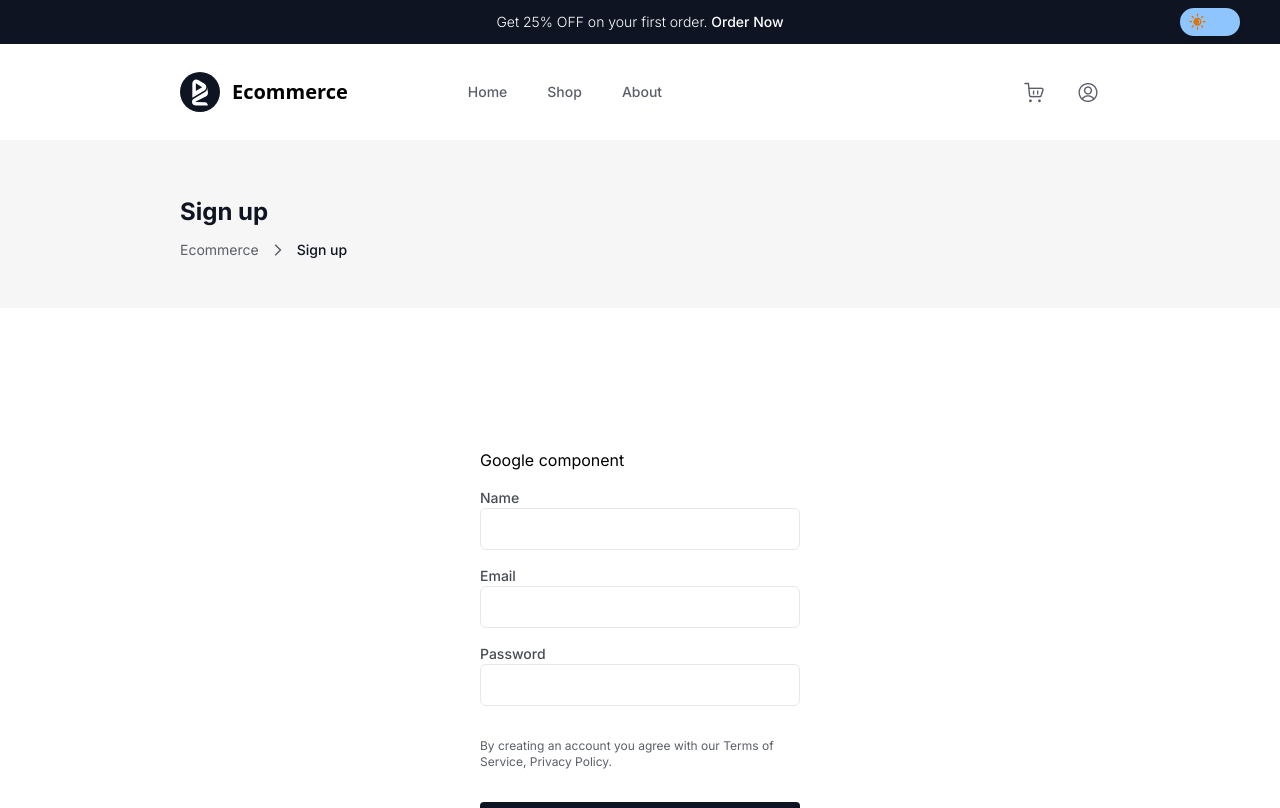
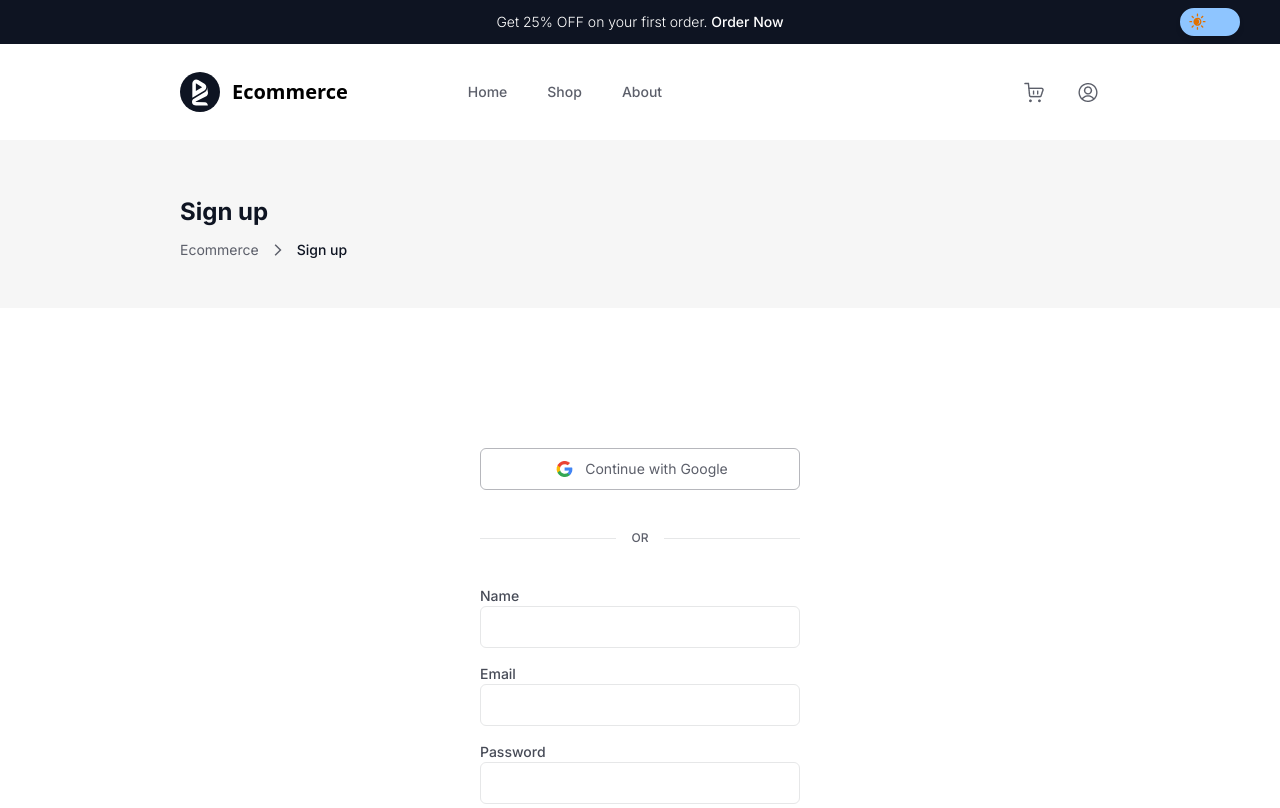
Before and after one commit to AdrianaRaubach/aws_react_dez24_d03, a React (Vite) app: page /sign-up in a window 1280 px wide. Shown: the top 808 px of the page. Built offline with nearby package versions, Linux system fonts and the light colour scheme; no server answers; data requests are answered from the project's data file.

Commit message:
feat: added google signIn component

```diff
--- a/src/Routes.tsx
+++ b/src/Routes.tsx
@@ -11,11 +11,15 @@ import { SignUp } from "./pages/SignUp";
 import { ForgotPassword } from "./pages/ForgotPassword";
 import { About } from "./pages/About";
 import { SignedIn, SignedOut } from "@clerk/clerk-react";
+import { GoogleSignInButton } from "./components/GoogleSignInButton";
+import { GoogleSignInCallback } from "./components/GoogleSignInCallback";
 
 export const Routers = () => {
   return (
     <Routes>
         <Route path="/" element={<Homepage />} />
+        <Route path="/" element={<GoogleSignInButton />} />
+        <Route path="/google-callback" element={<GoogleSignInCallback />} />
         <Route path="/listing" element={<Listing />} />
         <Route path="/product" element={<Product />} />
         <Route path="/product/:id" element={<Product />} />
--- /dev/null
+++ b/src/components/GoogleSignInButton.tsx
@@ -0,0 +1,27 @@
+import { useSignIn } from '@clerk/clerk-react';
+import GoogleLogo from '../images/icons/Google.png'
+
+export const GoogleSignInButton = () => {
+  const { signIn } = useSignIn()
+
+  const handleGoogleSignIn = async () => {
+    if(signIn){
+      try {
+        await signIn.authenticateWithRedirect({
+          strategy: 'oauth_google',
+          redirectUrl: '/google-callback',
+          redirectUrlComplete:'/'
+        })
+      } catch (error) {
+          console.error(error)
+      }
+    }
+  }
+
+  return (
+    <button onClick={handleGoogleSignIn} className='flex gap-2 text-bk-500 border border-bk-200 w-full justify-center text-sm font-inter items-center rounded-md py-2 dark:text-gray-400 hover:bg-w-100 dark:hover:bg-bk-700 cursor-pointer'>
+      <img src={GoogleLogo} alt="google" />
+        Continue with Google
+    </button>
+  )
+}
--- /dev/null
+++ b/src/components/GoogleSignInCallback.tsx
@@ -0,0 +1,25 @@
+import { useEffect } from 'react';
+import { useClerk } from '@clerk/clerk-react';
+import { useNavigate } from 'react-router-dom';
+import { Loading } from './Loading';
+
+export const GoogleSignInCallback = () => {
+  const { handleRedirectCallback } = useClerk()
+  const navigate = useNavigate()
+
+  useEffect(() => {
+    const handleCallback = async () => {
+      try {
+        await handleRedirectCallback({})
+        navigate('/')
+      } catch (error) {
+        console.error(error)
+        navigate('/login')
+      }
+    }
+
+    handleCallback()
+  }, [handleRedirectCallback, navigate])
+
+  return <Loading text='Loading'/>
+}
--- a/src/components/ProfileImage.tsx
+++ b/src/components/ProfileImage.tsx
@@ -16,7 +16,7 @@ export const ProfileImage = () => {
 
     return (
         <div className="text-sm rounded-full w-12 h-12 bg-primary-b-100 text-primary-b-900 dark:bg-blue-300 text-center dark:text-blue-950 p-3.5">
-            {initials}
+            {String(initials).toUpperCase()}
         </div>
     )
 }
--- a/src/pages/ForgotPassword.tsx
+++ b/src/pages/ForgotPassword.tsx
@@ -101,7 +101,7 @@ export const ForgotPassword = () => {
                 <form className='flex flex-col w-80 gap-4' noValidate onSubmit={handleSubmit}>
                     {!successfulCreation && (
                         <div className='flex flex-col gap-8'>
-                            <p className='text-sm text-bk-600 dark:text-gray-400'>Please enter the email address associated with your account. We'll promptly send you a link to reset your password.</p>
+                            <p className='text-sm text-bk-600 dark:text-gray-400 leading-6'>Please enter the email address associated with your account. We'll promptly send you a link to reset your password.</p>
                             <div className='flex flex-col'>
                                 <label className='text-bk-600 dark:text-gray-400 font-medium text-sm' htmlFor="email">Email</label>
                                 <input
--- a/src/pages/Login.tsx
+++ b/src/pages/Login.tsx
@@ -6,6 +6,7 @@ import { Link } from 'react-router-dom'
 import { ModalErrorSuccess } from '../components/ModalErrorSuccess'
 import { Loading } from '../components/Loading'
 import { ValidateForm } from '../utils/ValidateForm'
+import { GoogleSignInButton } from '../components/GoogleSignInButton'
 
 export const Login = () => {
     const { isLoaded, signIn, setActive } = useSignIn()
@@ -59,8 +60,15 @@ export const Login = () => {
                 </div>
             }
             <div className='flex flex-col items-center w-full py-35'>
+                <div className='w-80'>
+                    <GoogleSignInButton/>
+                    <div className='flex items-center gap-4 my-10'>
+                        <hr className='w-35 text-bk-100' />
+                        <p className='font-inter text-xs font-medium text-bk-500'>OR</p>
+                        <hr className='w-35 text-bk-100' />
+                    </div>
+                </div>
                 <form className='flex flex-col w-80 gap-4' noValidate onSubmit={handleSubmit}>
-                    <div>Google component</div>
                     <div className='flex flex-col'>
                         <label className='text-bk-600 dark:text-gray-400 font-medium text-sm' htmlFor="email">Email</label>
                         <input
--- a/src/pages/SignUp.tsx
+++ b/src/pages/SignUp.tsx
@@ -6,6 +6,7 @@ import { Link } from 'react-router-dom'
 import { ModalErrorSuccess } from '../components/ModalErrorSuccess'
 import { Loading } from '../components/Loading'
 import { ValidateForm } from '../utils/ValidateForm'
+import { GoogleSignInButton } from '../components/GoogleSignInButton'
 
 export const SignUp = () => {
     const { isLoaded, signUp, setActive } = useSignUp()
@@ -142,8 +143,15 @@ export const SignUp = () => {
                 </div>
             }
             <div className='flex flex-col items-center w-full py-35'>
+                <div className='w-80'>
+                    <GoogleSignInButton/>
+                    <div className='flex items-center gap-4 my-10'>
+                        <hr className='w-35 text-bk-100' />
+                        <p className='font-inter text-xs font-medium text-bk-500'>OR</p>
+                        <hr className='w-35 text-bk-100' />
+                    </div>
+                </div>
                 <form className='flex flex-col w-80 gap-4' noValidate onSubmit={handleSubmit}>
-                    <div>Google component</div>
                     <div className='flex flex-col'>
                         <label className='text-bk-600 dark:text-gray-400 font-medium text-sm' htmlFor="name">Name</label>
                         <input
@@ -181,7 +189,7 @@ export const SignUp = () => {
                         <div id="clerk-captcha"></div>
                     </div>
                     <div className='flex flex-col gap-8'>
-                        <p className='text-bk-500 text-xs dark:text-gray-400'>By creating an account you agree with our Terms of Service, Privacy Policy.</p>
+                        <p className='text-bk-500 text-xs dark:text-gray-400 leading-6'>By creating an account you agree with our Terms of Service, Privacy Policy.</p>
                         <button className='justify-center cursor-pointer flex items-center hover:opacity-85 text-white bg-bk-900 dark:bg-blue-400 py-3 px-6 gap-3 text-sm rounded-sm'
                             type="submit">{isSending === 'is Sending'? <Loading text={isSending}/>: isSending}
                         </button>
```
Also changed, not shown: src/images/icons/Google.png. Lines whose indentation alone changed are shown as unchanged.
